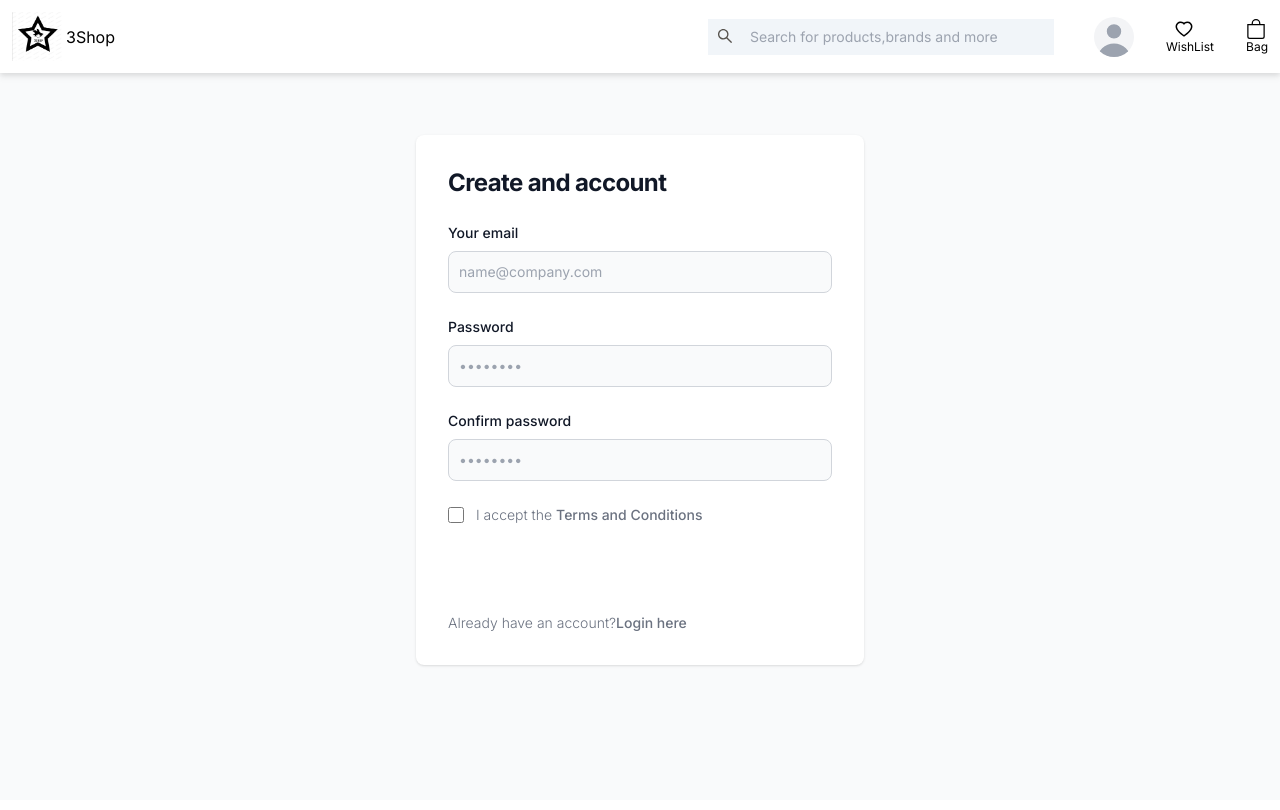
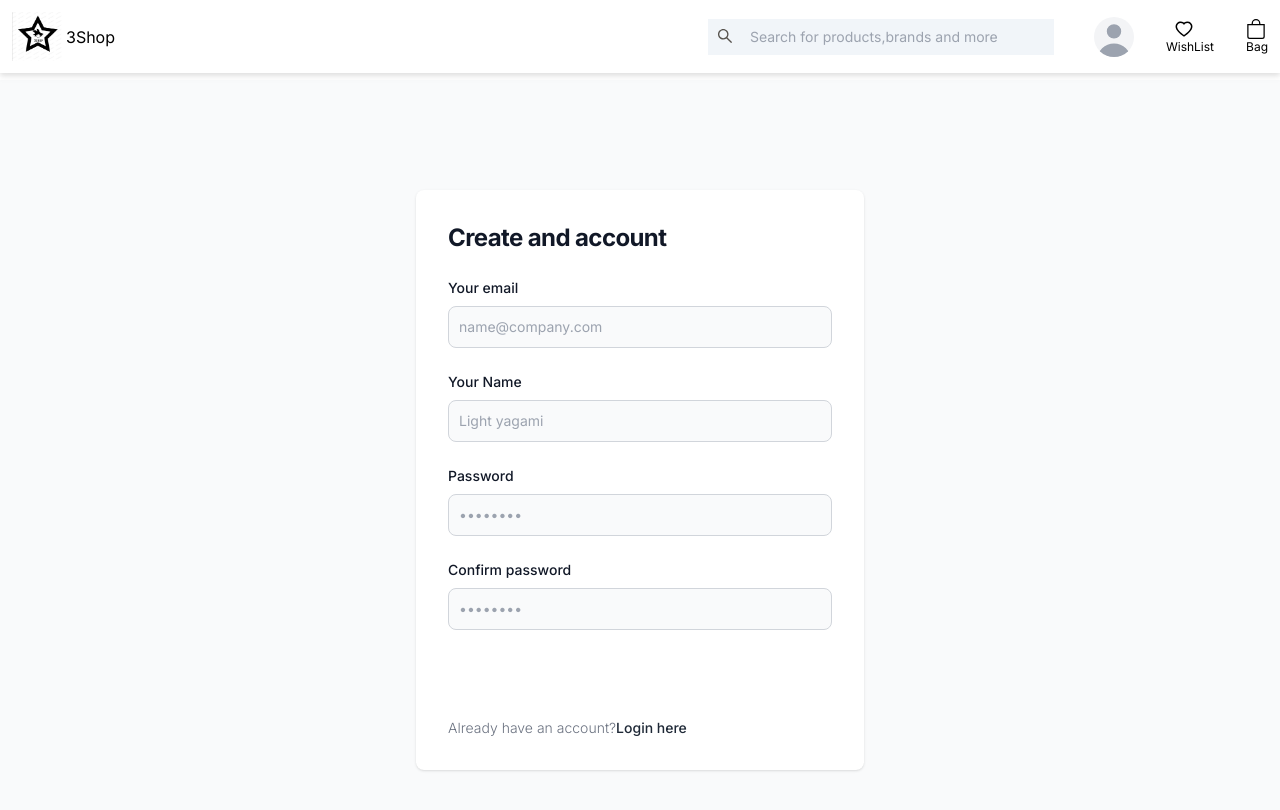
Before and after one commit to Om2123/threeShop, a Next.js app: page /signUp in a window 1280 px wide. Shown: the top 810 px of the page. Built offline with nearby package versions, Linux system fonts and the light colour scheme.

Commit message:
username added to auth

```diff
--- a/src/app/signUp/compo/Form.tsx
+++ b/src/app/signUp/compo/Form.tsx
@@ -8,14 +8,14 @@
 
 export default function Form() {
     const [email, setEmail] = useState("");
-    const [check, setAT] = useState(false);
+    const [name,setName] = useState("");
     const [password, setPassword] = useState("");
     const router = useRouter();
 //
   const handleSubmit = async (e:any) => {
     e.preventDefault();
     try {
-      await account.create(ID.unique(), email, password).then((res:any) => {
+      await account.create(ID.unique(), email, password ,name).then((res:any) => {
         router.push("/");
       })
     } catch (error:any) {
@@ -49,6 +49,25 @@
           id="email"
           className="bg-gray-50 border border-gray-300 text-gray-900 sm:text-sm rounded-lg focus:ring-primary-600 focus:border-primary-600 block w-full p-2.5 dark:bg-gray-700 dark:border-gray-600 dark:placeholder-gray-400 dark:text-white dark:focus:ring-blue-500 dark:focus:border-blue-500"
           placeholder="name@company.com"
+          required
+        />
+      </div>
+      {/* username */}
+      <div>
+        <label
+          htmlFor="email"
+          className="block mb-2 text-sm font-medium text-gray-900 dark:text-white"
+        >
+          Your Name
+        </label>
+        <input
+          type="email"
+          name="email"
+          value={name}
+          onChange={(e)=>setName(e.target.value)}
+          id="email"
+          className="bg-gray-50 border border-gray-300 text-gray-900 sm:text-sm rounded-lg focus:ring-primary-600 focus:border-primary-600 block w-full p-2.5 dark:bg-gray-700 dark:border-gray-600 dark:placeholder-gray-400 dark:text-white dark:focus:ring-blue-500 dark:focus:border-blue-500"
+          placeholder="Light yagami"
           required
         />
       </div>
@@ -89,33 +108,7 @@
         />
       </div>
       {/* accept the terms and conditions */}
-      <div className="flex items-start">
-        <div className="flex items-center h-5">
-          <input
-            id="terms"
-            aria-describedby="terms"
-            type="checkbox"
-            // value={check}
-            onChange={(e)=>setAT(e.target.checked)}
-            className="w-4 h-4 border border-gray-300 rounded bg-gray-50 focus:ring-3 focus:ring-primary-300 dark:bg-gray-700 dark:border-gray-600 dark:focus:ring-primary-600 dark:ring-offset-gray-800"
-            required
-          />
-        </div>
-        <div className="ml-3 text-sm">
-          <label
-            htmlFor="terms"
-            className="font-light text-gray-500 dark:text-gray-300"
-          >
-            I accept the{" "}
-            <a
-              className="font-medium text-primary-600 hover:underline dark:text-primary-500"
-              href="#"
-            >
-              Terms and Conditions
-            </a>
-          </label>
-        </div>
-      </div>
+
       {/* submit button  */}
       <button
         type="submit"
@@ -127,7 +120,7 @@
       <p className="text-sm font-light flex text-gray-500 dark:text-gray-400">
         Already have an account?
         <Link href={"/signin"}>
-          <div className="font-medium pl- text-primary-600 hover:underline dark:text-primary-500">
+          <div className="font-medium pl- text-gray-800 text-primary-600 hover:underline dark:text-primary-500">
             Login here
           </div>
         </Link>
--- a/src/app/signUp/page.tsx
+++ b/src/app/signUp/page.tsx
@@ -5,7 +5,7 @@
 
 export default function page() {
   return (
-    <section className="bg-gray-50 dark:bg-gray-900">
+    <section className="bg-gray-50 mt-20 dark:bg-gray-900">
       <div className="flex flex-col items-center justify-center px-6 py-8 mx-auto md:h-screen lg:py-0">
         <div className="w-full bg-white rounded-lg shadow dark:border md:mt-0 sm:max-w-md xl:p-0 dark:bg-gray-800 dark:border-gray-700">
 
--- a/src/app/signin/page.tsx
+++ b/src/app/signin/page.tsx
@@ -27,7 +27,7 @@
 
   return (
     <section className="h-screen  ">
-      <div className="container h-full px-6 py-24">
+      <div className="container h-full py-24">
         <div className="g-6 flex h-full flex-wrap items-center justify-center lg:justify-between">
           {/* <!-- Left column container with background--> */}
           <div className="mb-12 md:mb-0 md:w-8/12 lg:w-6/12 ">
```
Also changed, not shown: src/appwrite/appwrite.tsx (+8 -9 lines).
